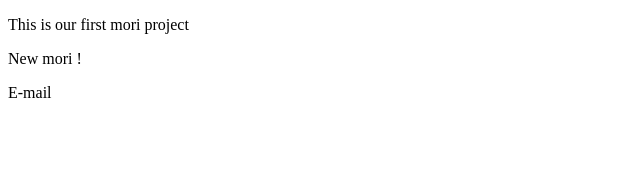
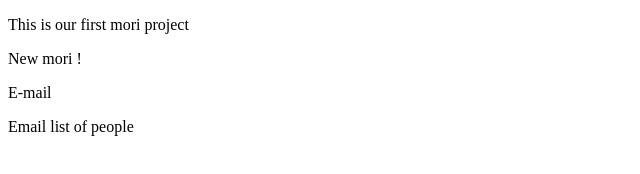
Before and after one commit to robel99/com.mori, a plain HTML site: page index.html in a window 1280 px wide. Shown: the whole page, without its empty margins (0-640 px from the left). Drawn offline with Linux system fonts and the light colour scheme.

Commit message:
Finished list
Finished coding for v2.0

```diff
--- a/index.html
+++ b/index.html
@@ -11,5 +11,8 @@
 
 
 <p>E-mail</p>
+
+
+<p>Email list of people</p>
 </body>
 </html>
```
